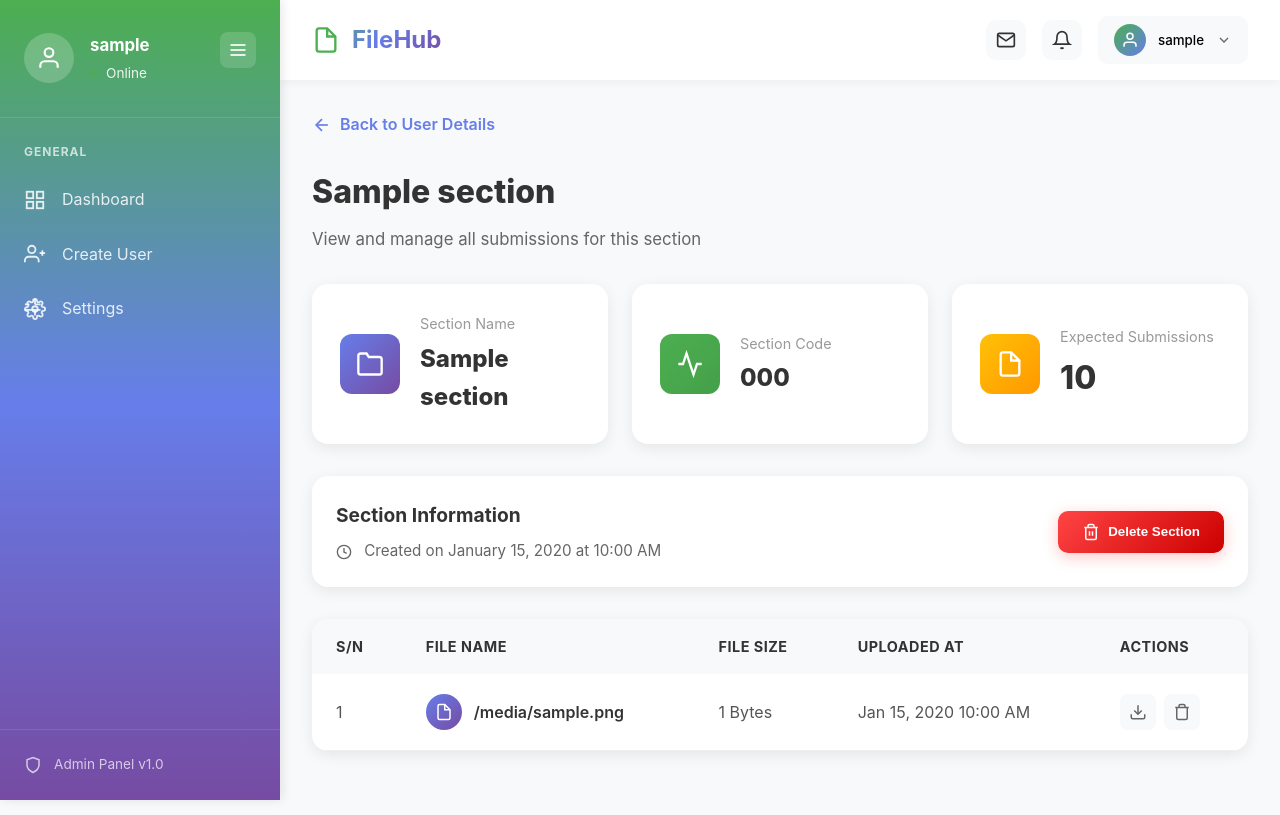
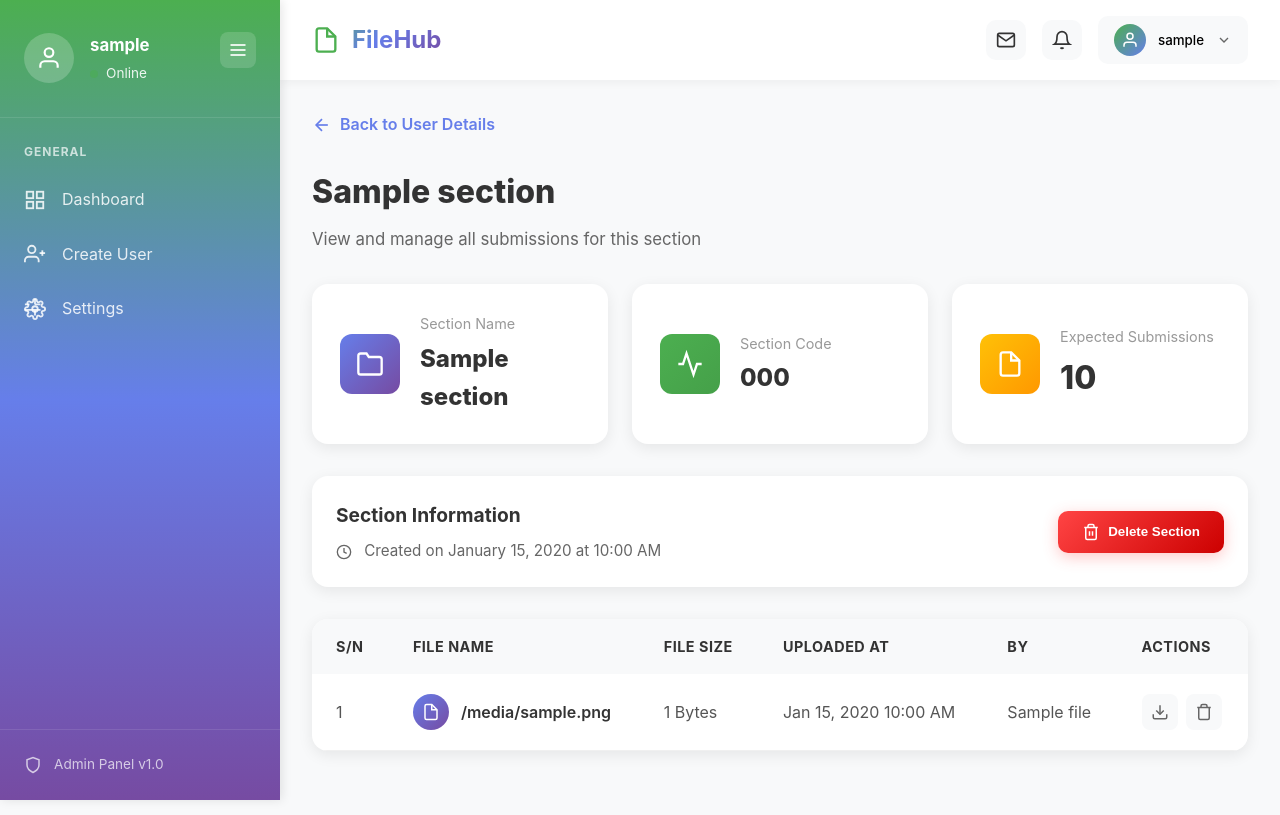
Before and after one commit to JohnStares/filehub, a Flask app: template main_app/templates/admin/user-section.html in a window 1280 px wide. Run offline with Flask 3, Linux system fonts and the light colour scheme; a user stored in the database is signed in; tables that the repository leaves empty hold one stand-in row (values such as "Sample post"); the template is opened without the code that fills it: most values are stand-ins (such as "Sample title", 1, 10 or a date in 2020); parts of the project's set-up code (start-up, migrations or seed data) failed here and were passed over.

Commit message:
Before admin can't see the name of who uploaded a file to a section. But now i added;
- A By table head indicating it is submitted by and a;
- The uploader name in a table data

```diff
--- a/main_app/templates/admin/user-section.html
+++ b/main_app/templates/admin/user-section.html
@@ -175,6 +175,7 @@
                     <th>File Name</th>
                     <th>File Size</th>
                     <th>Uploaded At</th>
+                    <th>By</th>
                     <th>Actions</th>
                 </tr>
             </thead>
@@ -198,6 +199,7 @@
                             <span class="view-file-size" data-size="{{ file.file_size }}">{{ file.file_size }} bytes</span>
                         </td>
                         <td>{{ file.uploaded_at.strftime('%b %d, %Y %I:%M %p') if file.uploaded_at else 'N/A' }}</td>
+                        <td>{{ file.uploader_name }}</td>
                         <td>
                             <div style="display: flex; gap: 0.5rem;">
                                 <a href="{{ url_for('admin_bp.download_file', section_id=data.section.id, file_id=file.id) }}" class="admindash-action-btn" title="Download">
```
